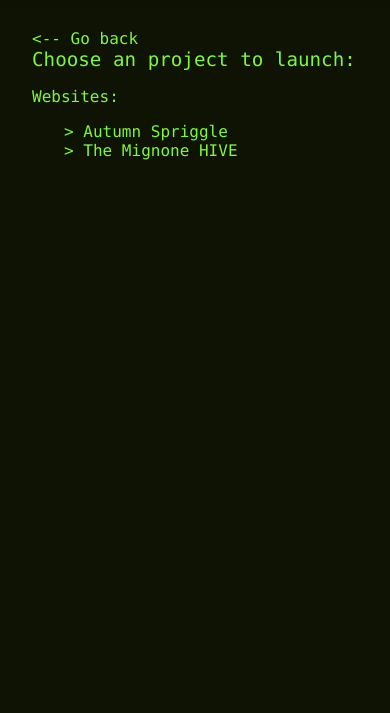
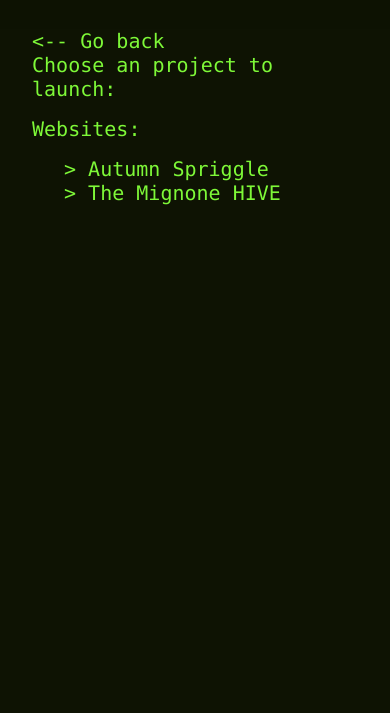
Before and after one commit to OneLoneDeveloper/mariohanina, a plain HTML site: page apps.html in a window 390 px wide. Shown: the part 131-844 px from the top of the page. Drawn offline with Linux system fonts and the light colour scheme.

Commit message:
slightly larger font

```diff
--- a/css/style.css
+++ b/css/style.css
@@ -21,9 +21,9 @@ body {
 }
 
 /* Fonts */
-h1 { font-size: clamp(1.2rem, 4vw, 2.5rem); font-weight: normal; margin: 0 0 1rem; }
-h2, h3, h4 { font-size: clamp(1rem, 2.5vw, 1.25rem); font-weight: normal; margin: 0 0 1rem; }
-a, p, div, pre { font-size: clamp(1rem, 2.5vw, 1.25rem); }
+h1 { font-size: clamp(1.25rem, 4vw, 2.5rem); font-weight: normal; margin: 0 0 1rem; }
+h2, h3, h4 { font-size: 1.25rem; font-weight: normal; margin: 0 0 1rem; }
+a, p, div, pre { font-size: 1.25rem; }
 
 /* Links */
 a { color: var(--color-0); text-decoration: none; /* display: block; */ }
```
